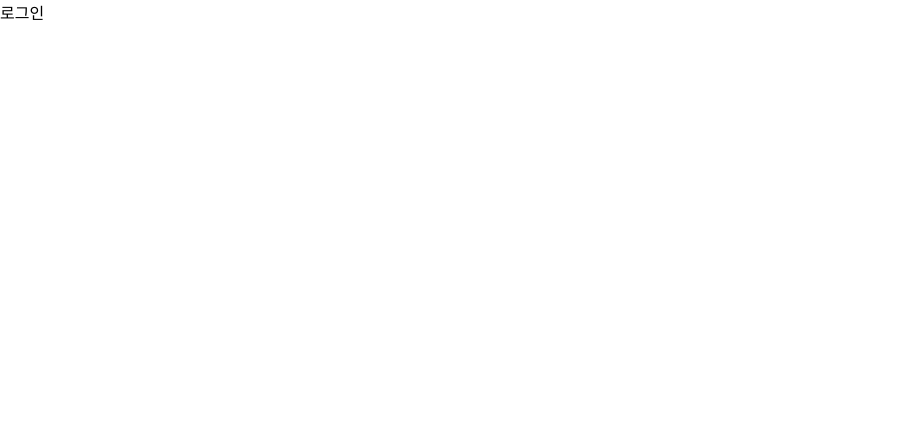
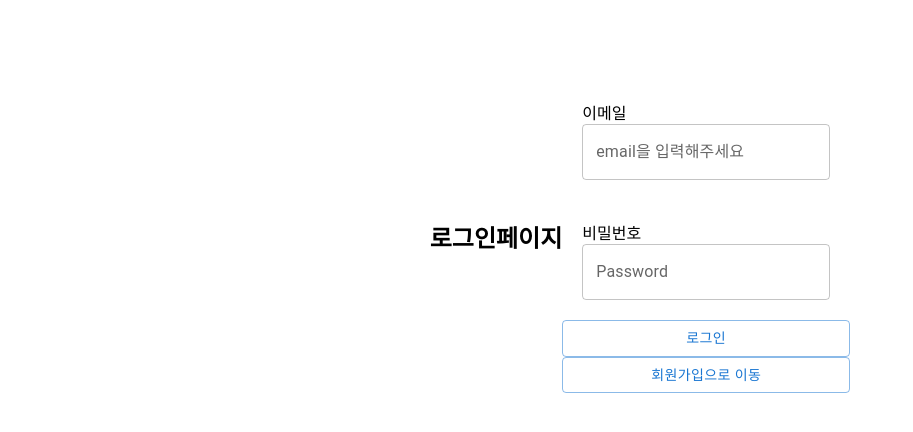
Before and after one commit to always97/wanted-pre-onboarding-frontend, a React (Create React App) app: page /signin in a window 1280 px wide. Shown: the top 432 px of the page, without its empty margins (0-913 px from the left). Built offline with nearby package versions, Linux system fonts and the light colour scheme.

Commit message:
feat: login페이지 구현

```diff
--- a/src/pages/SignIn.jsx
+++ b/src/pages/SignIn.jsx
@@ -1,7 +1,77 @@
-import React from "react";
+import React, { useEffect, useState } from "react";
+import { useNavigate } from "react-router-dom";
+import styles from "./SignIn.module.css";
+import { signInAPI } from "../apis/apis";
+import { Button, TextField } from "@mui/material";
 
 const SignIn = () => {
-  return <div>로그인</div>;
+  const [userInfo, setUserInfo] = useState({ email: null, password: null });
+  const navigate = useNavigate();
+
+  const handleInputEmail = (e) => {
+    setUserInfo({ ...userInfo, email: e.target.value });
+  };
+  const handleInputPwd = (e) => {
+    setUserInfo({ ...userInfo, password: e.target.value });
+  };
+
+  const handleLogin = (e) => {
+    e.preventDefault();
+
+    signInAPI(userInfo.email, userInfo.password)
+      .then((response) => {
+        const accessToken = response.data.access_token;
+        localStorage.setItem("wanted_accessToken", accessToken);
+        navigate("/todo");
+      })
+      .catch((error) => {
+        console.error("로그인 오류:", error);
+      });
+  };
+
+  useEffect(() => {
+    const access_token = localStorage.getItem("wanted_accessToken");
+    // 로그인 상태에서 url상으로 직접 접속시 todo페이지로 redirect
+    if (access_token) {
+      navigate("/todo");
+    }
+  }, []);
+
+  return (
+    <div className={styles.main}>
+      <h2>로그인페이지</h2>
+      <form onSubmit={handleLogin}>
+        <div className={styles.email}>
+          <label htmlFor="email">이메일</label>
+          <TextField
+            variant="outlined"
+            type="email"
+            id="email"
+            label="email을 입력해주세요"
+            data-testid="email-input"
+            onChange={handleInputEmail}
+          />
+        </div>
+        <div className={styles.pwd}>
+          <label htmlFor="password">비밀번호</label>
+          <TextField
+            id="Password"
+            label="Password"
+            type="password"
+            autoComplete="current-password"
+            data-testid="password-input"
+            onChange={handleInputPwd}
+          />
+        </div>
+        <Button variant="outlined" type="submit" data-testid="signin-button">
+          로그인
+        </Button>
+        <Button variant="outlined" onClick={() => navigate("/signup")}>
+          회원가입으로 이동
+        </Button>
+      </form>
+    </div>
+  );
 };
 
 export default SignIn;
--- /dev/null
+++ b/src/pages/SignIn.module.css
@@ -0,0 +1,18 @@
+.main {
+  display: flex;
+  justify-content: center;
+  align-items: center;
+  margin-top: 5em;
+}
+
+form {
+  display: flex;
+  flex-direction: column;
+}
+
+.email,
+.pwd {
+  padding: 20px;
+  display: flex;
+  flex-direction: column;
+}
```
